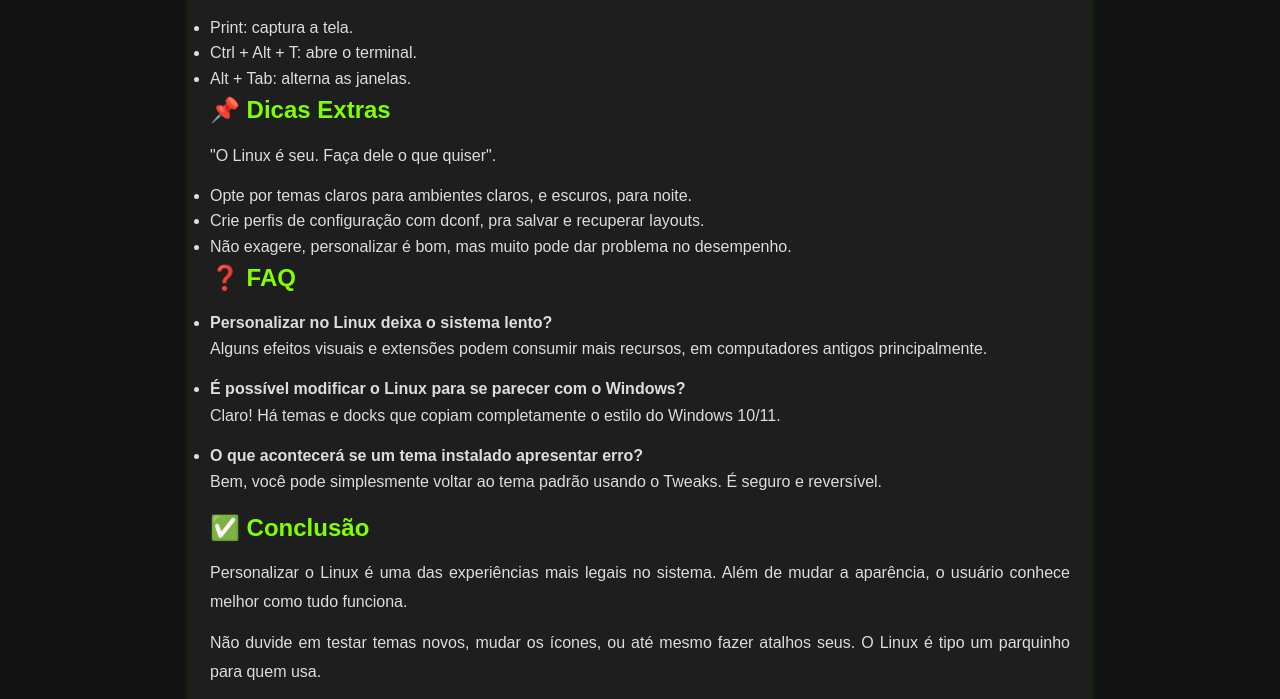
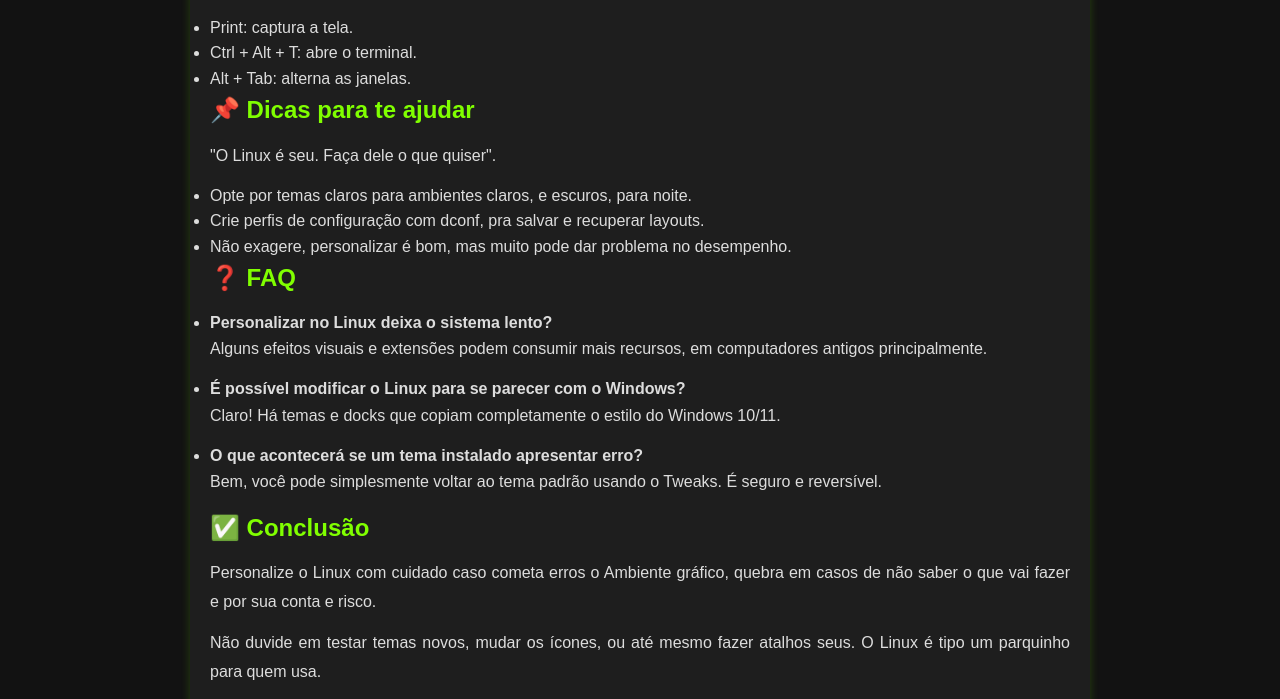
Before and after one commit to Piolinux/piolinux-site, a Jekyll site: the page personalizando-linux-iniciantes.html, which Jekyll copies as it is, in a window 1280 px wide. Shown: the part 1401-2100 px from the top of the page. Built offline with Jekyll 4.4.1, drawn with Linux system fonts in a browser that asks for light colours.

Commit message:
Update personalizando-linux-iniciantes.html

```diff
--- a/personalizando-linux-iniciantes.html
+++ b/personalizando-linux-iniciantes.html
@@ -352,7 +352,7 @@ footer a:hover {
                 <li>Alt + Tab: alterna as janelas.</li>
             </ul>
 
-            <h2>📌 Dicas Extras</h2>
+            <h2>📌 Dicas para te ajudar</h2>
             <p>"O Linux é seu. Faça dele o que quiser".</p>
             <ul>
                 <li>Opte por temas claros para ambientes claros, e escuros, para noite.</li>
@@ -377,7 +377,7 @@ footer a:hover {
             </ul>
 
             <h2>✅ Conclusão</h2>
-            <p>Personalizar o Linux é uma das experiências mais legais no sistema. Além de mudar a aparência, o usuário conhece melhor como tudo funciona.</p>
+            <p>Personalize o Linux com cuidado caso cometa erros o Ambiente gráfico, quebra em casos de não saber o que vai fazer e por sua conta e risco.</p>
 
             <p>Não duvide em testar temas novos, mudar os ícones, ou até mesmo fazer atalhos seus. O Linux é tipo um parquinho para quem usa.</p>
 
```
